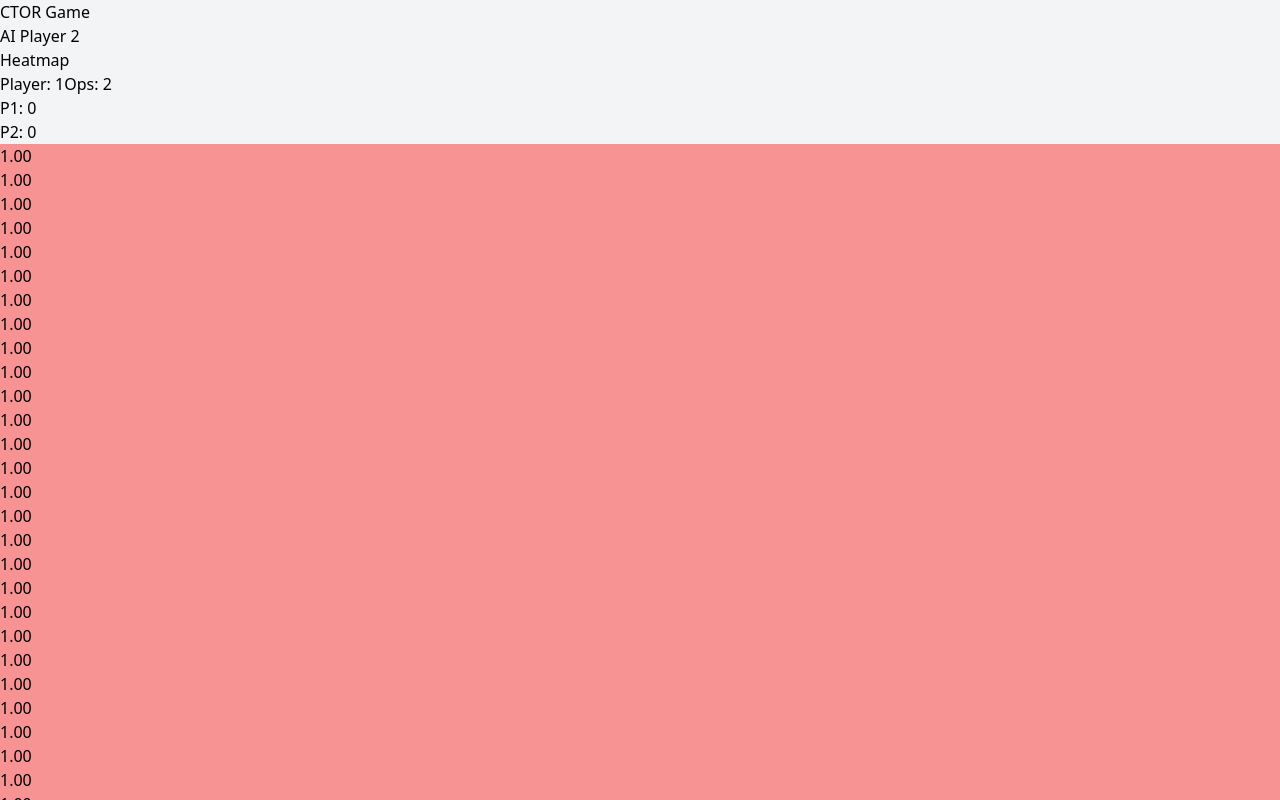
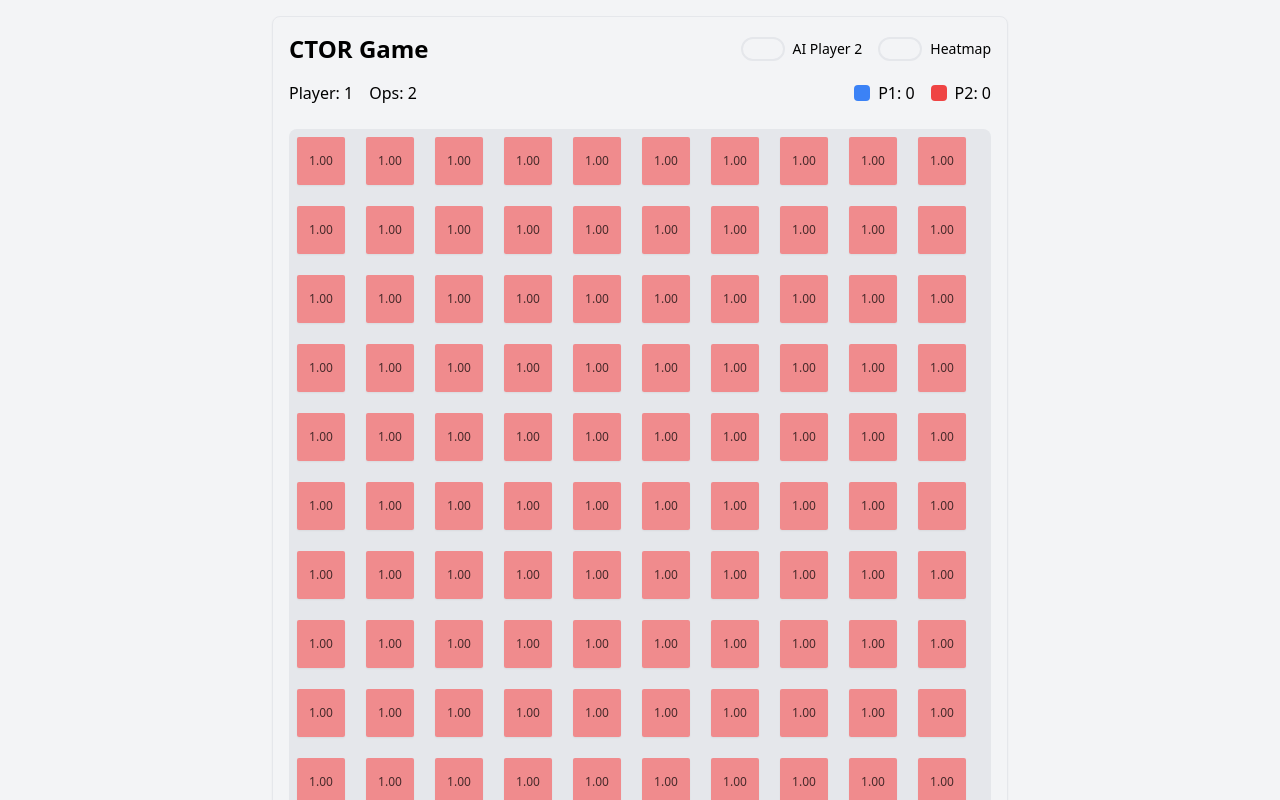
Before and after one commit to xtile/pathfinder-demo, a React (Vite) app: page / in a window 1280 px wide. Shown: the top 800 px of the page. Built offline with nearby package versions, Linux system fonts and the light colour scheme.

Commit message:
struggling with grid

```diff
--- a/docker-compose.yml
+++ b/docker-compose.yml
@@ -5,7 +5,7 @@ services:
       context: .
       dockerfile: Dockerfile
     ports:
-      - "3000:80"
+      - "3010:80"
     volumes:
       - ./src:/app/src
     environment:
--- a/src/components/cell.tsx
+++ b/src/components/cell.tsx
@@ -1,7 +1,4 @@
-
-import { P} from '@/types';
-
-
+import { P } from '@/types';
 
 type CellProps = {
   x: number;
@@ -16,17 +13,52 @@ type CellProps = {
 export const Cell = ({ x, y, v, s, sel, map, onClick }: CellProps) => (
   <div
     className={`
-      w-12 h-12 flex items-center justify-center cursor-pointer
-      ${v === P.N ? 'bg-white' : v === P.A ? 'bg-blue-500 text-white' : 'bg-red-500 text-white'}
+      w-12 h-12
+      flex items-center justify-center
+      cursor-pointer
+      relative
+      rounded-sm
+      font-medium
+      ${v === P.N
+        ? 'bg-gray-50'
+        : v === P.A
+          ? 'bg-blue-500 text-white'
+          : 'bg-red-500 text-white'
+      }
       ${sel?.x === x && sel?.y === y ? 'ring-2 ring-yellow-400' : ''}
-      hover:opacity-80 text-xs
-      transition-colors duration-200
+      hover:opacity-90
+      hover:scale-[1.02]
+      active:scale-[0.98]
+      text-xs
+      transition-all duration-200 ease-in-out
+      shadow-sm
     `}
     onClick={onClick}
     style={{
-      backgroundColor: v === P.N && map ? `hsla(${(1-s)*240},100%,50%,${0.1+s*0.3})` : undefined
+      backgroundColor: v === P.N && map
+        ? `hsla(${(1-s)*240},100%,50%,${0.1 + s*0.3})`
+        : undefined
     }}
   >
-    {v !== P.N ? (v === P.A ? '1' : '2') : (map ? s.toFixed(2) : '')}
+    {/* Отображаем номер игрока или значение heatmap */}
+    {v !== P.N
+      ? (
+        <span className="transform scale-110">
+          {v === P.A ? '1' : '2'}
+        </span>
+      )
+      : (
+        map && (
+          <span className="opacity-70">
+            {s.toFixed(2)}
+          </span>
+        )
+      )
+    }
+
+    {/* Добавляем едва заметный border для пустых ячеек */}
+    {v === P.N && !map && (
+      <div className="absolute inset-0 border border-gray-200 rounded-sm"></div>
+    )}
   </div>
 );
--- a/src/pages/Game.tsx
+++ b/src/pages/Game.tsx
@@ -1,10 +1,11 @@
+import React from 'react';
 import { AlertDialog, Card, Switch, Label } from '@/components/ui';
 import { useReducer, useState, useMemo, useEffect } from 'react';
 import { AlertDialogAction, AlertDialogContent, AlertDialogDescription, AlertDialogFooter, AlertDialogHeader, AlertDialogTitle } from "@/components/ui/alert-dialog";
 
 import { Cell } from '@/components/cell';
 import { PositionStats } from '@/components/PositionStats';
-import { P, O, A, S , Position} from '@/types';
+import { P, O, A, S, Position } from '@/types';
 import { reducer, initialState } from '@/store/reducer';
 import { AI } from '@/ai';
 import { checkEnd } from '@/utils/board';
@@ -13,10 +14,8 @@ import { replace } from '@/utils/board';
 
 export const Game = () => {
  const [st, dispatch] = useReducer(reducer, initialState);
-
  const [op, _setOp] = useState(O.PL);
  const [sel, _setSel] = useState<Position | null>(null);
-
  const [alt, setAlt] = useState(false);
  const [msg, setMsg] = useState('');
  const [map, setMap] = useState(true);
@@ -61,7 +60,6 @@ export const Game = () => {
    }
  }, [ai, st.p, st.ops]);
 
-
  const stats = useMemo(() => ({
    p1: analyzePosition(st.board, P.A),
    p2: analyzePosition(st.board, P.B)
@@ -102,9 +100,11 @@ export const Game = () => {
  }, [st.board, st.p]);
 
  return (
-   <div className="flex flex-col items-center p-4 gap-4">
-     <Card className="p-4">
-       <div className="flex justify-between items-center mb-4">
+   <div className="flex flex-col items-center p-4 gap-4 max-w-3xl mx-auto">
+     <Card className="w-full p-4">
+       {/* Header */}
+       <div className="space-y-4 mb-6">
+         <div className="flex justify-between items-center">
            <h1 className="text-2xl font-bold">CTOR Game</h1>
            <div className="flex items-center gap-4">
              <div className="flex items-center gap-2">
@@ -118,36 +118,44 @@ export const Game = () => {
            </div>
          </div>
 
-       <div className="flex justify-between items-center mb-4">
+         <div className="flex justify-between items-center">
            <div>
              <span className="mr-4">Player: {st.p === P.A ? '1' : '2'}</span>
              <span>Ops: {st.ops}</span>
            </div>
            <div className="flex gap-4">
              <div className="flex items-center">
-             <div className="w-4 h-4 bg-blue-500 mr-2"/>
+               <div className="w-4 h-4 bg-blue-500 mr-2 rounded"/>
                <span>P1: {st.board.flat().filter(c => c === P.A).length}</span>
              </div>
              <div className="flex items-center">
-             <div className="w-4 h-4 bg-red-500 mr-2"/>
+               <div className="w-4 h-4 bg-red-500 mr-2 rounded"/>
                <span>P2: {st.board.flat().filter(c => c === P.B).length}</span>
              </div>
            </div>
          </div>
+       </div>
 
-       <div className="grid grid-cols-10 gap-1 bg-gray-200 p-2">
-         {st.board.map((r, x) => r.map((c, y) => (
+       {/* Game Grid */}
+       <div className="w-full">
+         <div className="grid grid-cols-10 gap-1 bg-gray-200 p-2 rounded-lg aspect-square">
+           {st.board.map((row, x) => (
+             <React.Fragment key={x}>
+               {row.map((cell, y) => (
                  <Cell
                    key={`${x}-${y}`}
                    x={x}
                    y={y}
-             v={c}
+                   v={cell}
                    s={scores[x][y]}
                    sel={sel}
                    map={map}
                    onClick={() => click(x, y)}
                  />
-         )))}
+               ))}
+             </React.Fragment>
+           ))}
+         </div>
        </div>
 
        {/* Position analysis */}
@@ -170,7 +178,6 @@ export const Game = () => {
            />
          </div>
        </div>
-
      </Card>
 
      <AlertDialog open={alt} onOpenChange={setAlt}>
--- /dev/null
+++ b/tailwind.config.js
@@ -0,0 +1,12 @@
+/** @type {import('tailwindcss').Config} */
+export default {
+    content: [
+      "./index.html",
+      "./src/**/*.{js,ts,jsx,tsx}",
+    ],
+    theme: {
+      extend: {},
+    },
+    plugins: [],
+    darkMode: 'class'
+  }
```
Lines whose indentation alone changed are shown as unchanged.
